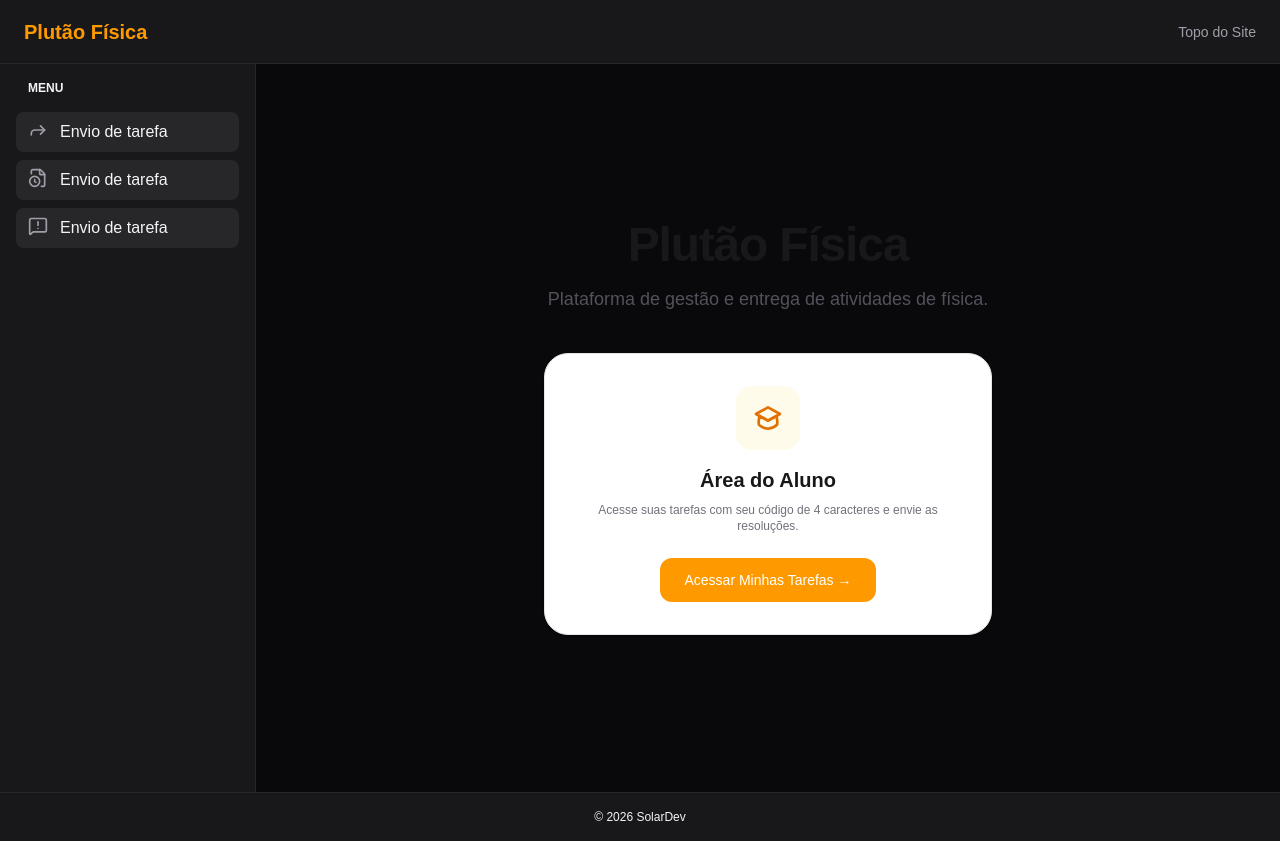
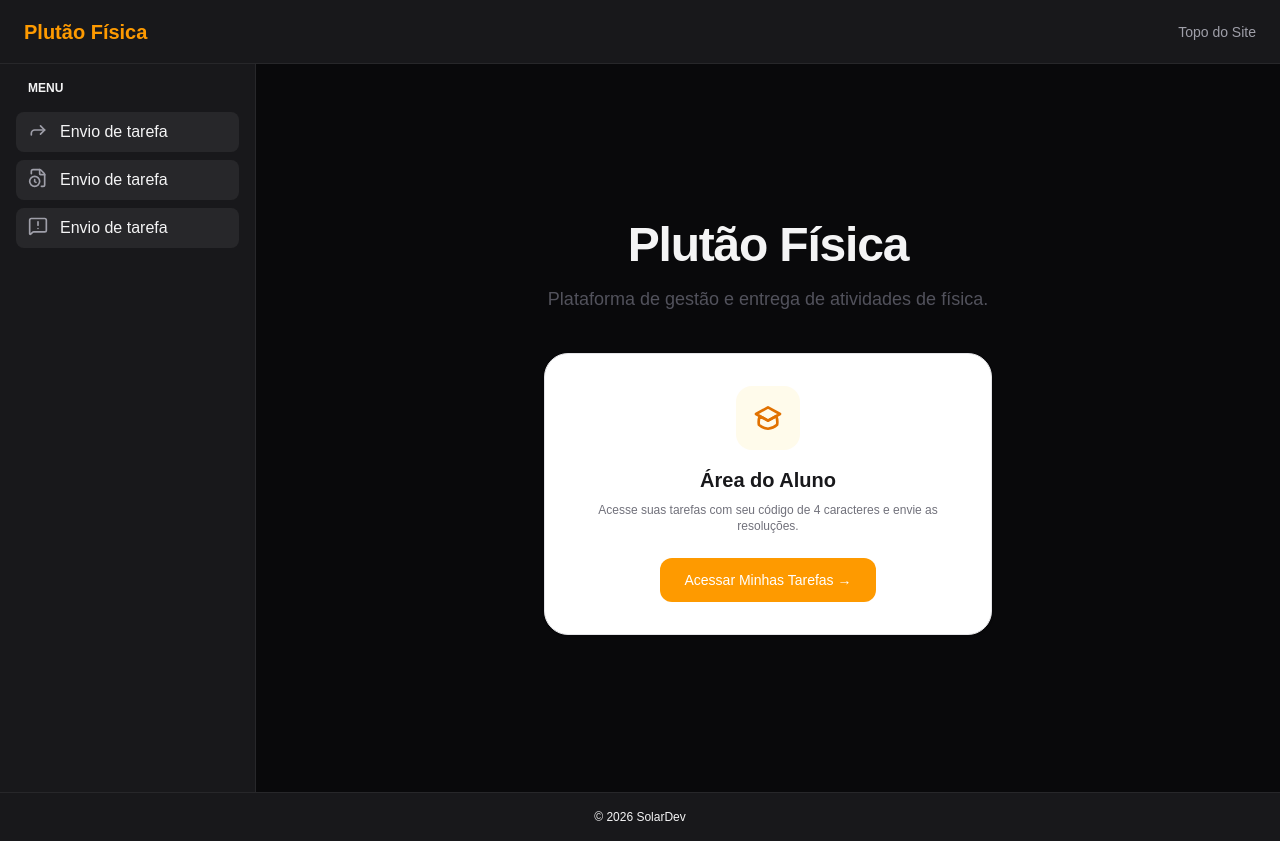
Before and after one commit to jtiagotoledo/Plutao-Fisica, a Next.js app: page / in a window 1280 px wide. Built offline with nearby package versions, Linux system fonts and the light colour scheme.

Commit message:
add painel do aluno v2

```diff
--- a/src/app/page.tsx
+++ b/src/app/page.tsx
@@ -4,7 +4,7 @@
   return (
     <main className="min-h-[85vh] flex flex-col items-center justify-center px-4 py-12">
       <div className="text-center max-w-xl mx-auto space-y-4 mb-10">
-        <h1 className="text-4xl sm:text-5xl font-extrabold text-zinc-900 dark:text-white tracking-tight">
+        <h1 className="text-4xl sm:text-5xl font-extrabold text-zinc-100 dark:text-white tracking-tight">
           Plutão Física
         </h1>
         <p className="text-base sm:text-lg text-zinc-600 dark:text-zinc-400">
```
